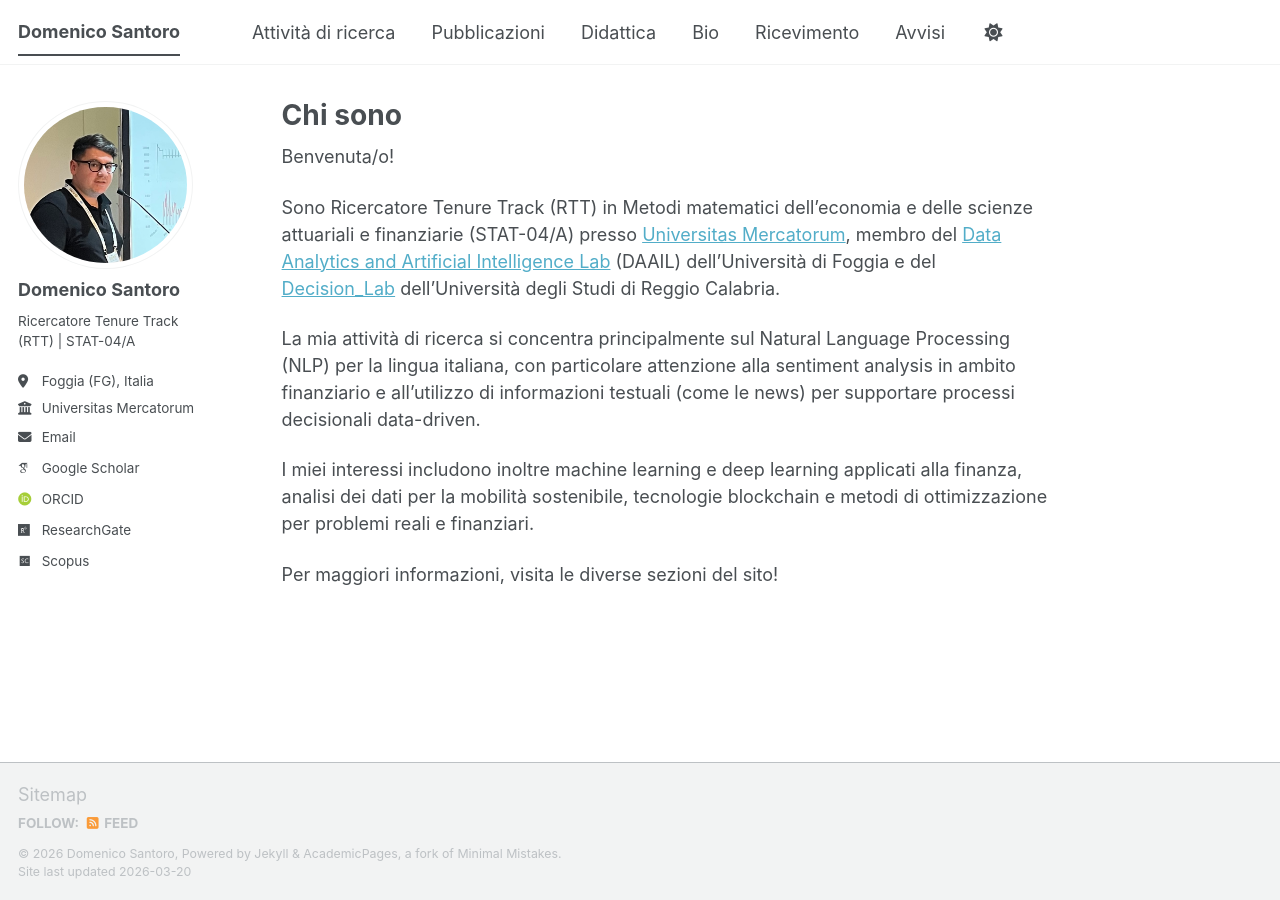
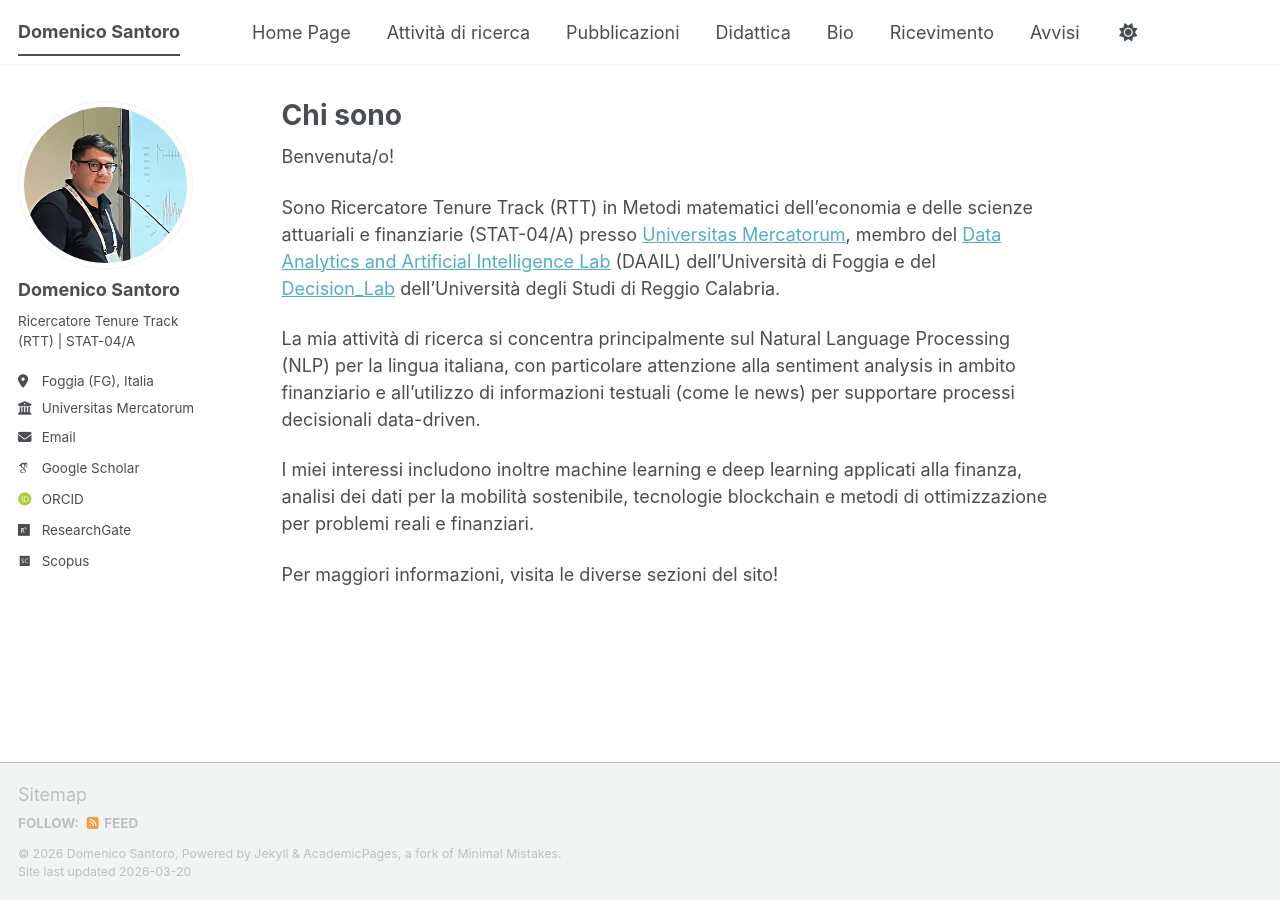
Before and after one commit to mimmoexe/mimmoexe.github.io, a Jekyll site: the page built from _pages/about.md, in a window 1280 px wide. Built offline with Jekyll 4.4.1, drawn with Linux system fonts in a browser that asks for light colours; some web fonts are replaced; a script bundle is joined from its source files by our own code; library files that are not in the unit come from our copies.

Commit message:
Update navigation.yml

```diff
--- a/_data/navigation.yml
+++ b/_data/navigation.yml
@@ -8,6 +8,9 @@
 #      Markdown formatted page while the second is generated using JSON.
 
 main:
+  - title: "Home Page"
+    url: /
+
   - title: "Attività di ricerca"
     url: /ricerca/
 
```
